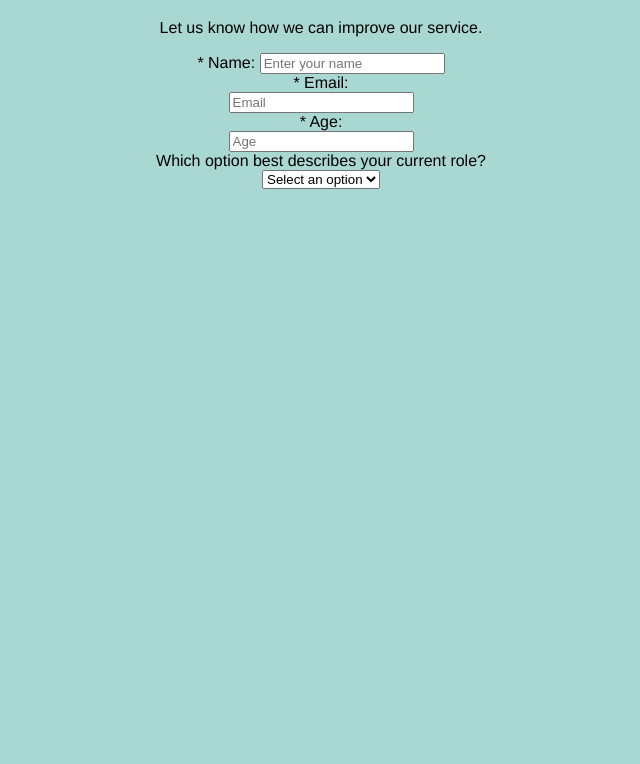
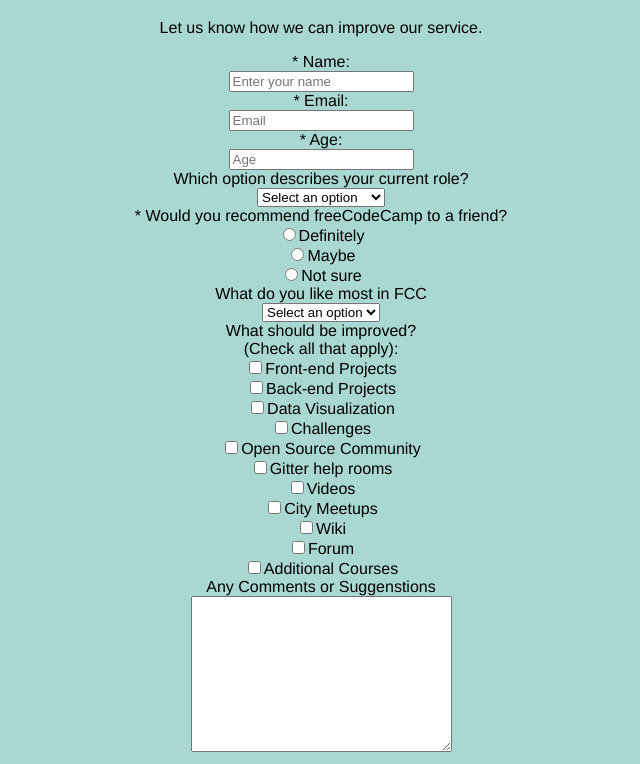
Before and after one commit to DennisVargas/survey-form, a plain HTML site: page index.html in a window 1280 px wide. Shown: the part 61-825 px from the top of the page, without its empty margins (319-959 px from the left). Before the commit the page ends 800 px from the top, so only its background shows below. Drawn offline with Linux system fonts and the light colour scheme.

Commit message:
Creates the label and input areas of the form.

```diff
--- a/index.html
+++ b/index.html
@@ -11,39 +11,85 @@
     </head>
 
     <body>
+        <script src="https://cdn.freecodecamp.org/testable-projects-fcc/v1/bundle.js"></script>
         <!-- ============= -->
-        <script src="https://cdn.freecodecamp.org/testable-projects-fcc/v1/bundle.js"></script>
         <h1 id=title>Survey Form</h1>
         <div id="form-content">
             <p id="description">Let us know how we can improve our service.</p>
-            <form target="_self" id="survey-form">
-                <div>
-                        <label for="name-input">* Name: </label>
-                        <input id="name-input" type="text" placeholder="Enter your name">
+            <form action="" target="_self" id="survey-form">
+                <div class="form-row">
+                    <div class="labels">
+                        <label for="name">* Name: </label>
+                    </div>
+                    <input class="form-text-inputs" id="name" type="text" placeholder="Enter your name" required>
                 </div>
 
-                <div>
-                    <div>
+                <div class="form-row">
+                    <div class="labels">
                         <label for="email-input">* Email: </label>
                     </div>
-                        <input id="email-input" type="text" placeholder="Email">
+                    <input class="form-text-inputs" id="email" type="email" placeholder="Email" required>
                 </div>
-                <div>
-                    <div>
+                <div class="form-row">
+                    <div class="labels">
                         <label for="age-input">* Age: </label>
                     </div>
-                        <input id="age-input" type="text" placeholder="Age">
+                    <input class="form-text-inputs" id="number" type="number" placeholder="Age" required>
                 </div>
-                <div>
-                    <div>
-                        <label for="role-select">Which option best describes your current role?</label>
+                <div class="form-row">
+                    <div class="labels">
+                        <label for="role-select">Which option describes your current role?</label>
                     </div>
-                        <select id="role-select" placeholder="Select an option">
-                            <option disabled value selected>Select an option</option>
-                            <option>Select an option</option>
-                            <option>Select an option</option>
-                            <option>Select an option</option>
-                        </select>
+                    <select id="role-select" placeholder="Select an option" class="form-selector">
+                        <option disabled value selected>Select an option</option>
+                        <option>Student</option>
+                        <option>Full Time Job</option>
+                        <option>Full Time Learner</option>
+                        <option>Prefer Not To Say</option>
+                        <option>Other</option>
+                    </select>
+                </div>
+                <div class="form-row">
+                    <div class="labels">
+                        <label for="recommend-option">* Would you recommend freeCodeCamp to a friend?</label>
+                    </div>
+                    <input class="form-radio-input" name="recommend-option" type="radio" value="Definitely">Definitely<br>
+                    <input class="form-radio-input" name="recommend-option" type="radio" value="Maybe">Maybe<br>
+                    <input class="form-radio-input" name="recommend-option" type="radio" value="Not sure">Not sure<br>
+                </div>
+                <div class="form-row">
+                    <div class="labels">
+                        <label for="favorite-select">What do you like most in FCC</label>
+                    </div>
+                    <select id="favorite-select" placeholder="Select an option" class="form-selector">
+                        <option disabled value selected>Select an option</option>
+                        <option>Challenges</option>
+                        <option>Projects</option>
+                        <option>Community</option>
+                        <option>Open Source</option>
+                    </select>
+                </div>
+                <div class="form-row">
+                    <div class="labels">
+                        <label for="">What should be improved?<br>(Check all that apply):</label>
+                    </div>
+                    <input type="checkbox" name="improve1" id="front-end-projects">Front-end Projects<br>
+                    <input type="checkbox" name="improve2" id="back-end-projects">Back-end Projects<br>
+                    <input type="checkbox" name="improve3" id="data-visualization">Data Visualization<br>
+                    <input type="checkbox" name="improve3" id="data-visualization">Challenges<br>
+                    <input type="checkbox" name="improve3" id="data-visualization">Open Source Community<br>
+                    <input type="checkbox" name="improve3" id="data-visualization">Gitter help rooms<br>
+                    <input type="checkbox" name="improve3" id="data-visualization">Videos<br>
+                    <input type="checkbox" name="improve3" id="data-visualization">City Meetups<br>
+                    <input type="checkbox" name="improve3" id="data-visualization">Wiki<br>
+                    <input type="checkbox" name="improve3" id="data-visualization">Forum<br>
+                    <input type="checkbox" name="improve3" id="data-visualization">Additional Courses<br>
+                </div>
+                <div class="form-row">
+                    <div class="labels">
+                        <label for="">Any Comments or Suggenstions</label>
+                    </div>
+                    <textarea name="form-text-area" id="comment-box" cols="30" rows="10"></textarea>
                 </div>
             </form>
         </div>
```
Also changed, not shown: 1 other file.
